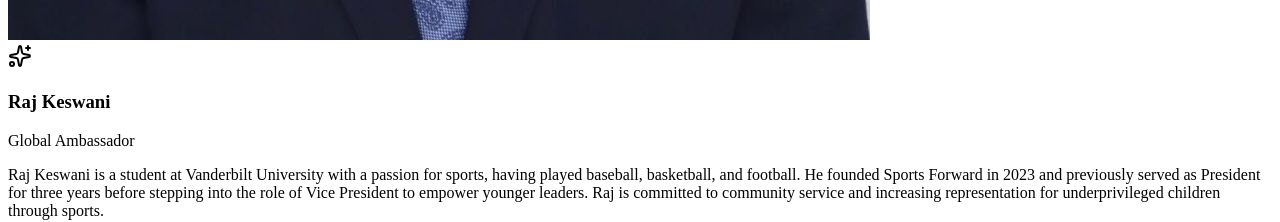
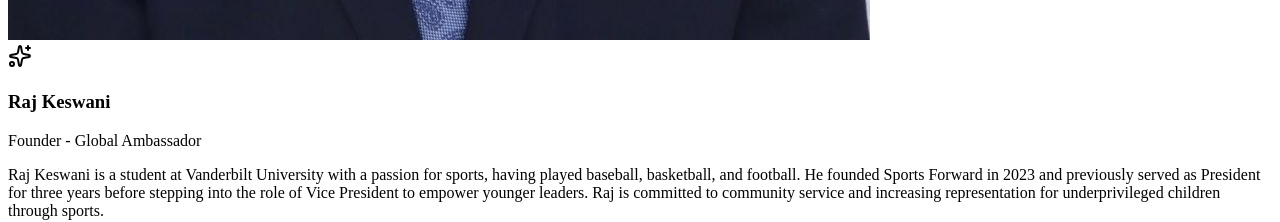
Before and after one commit to sportsforward007-dotorg/sports-forward-web, a React (Vite) app: page /#/our-team in a window 1280 px wide. Shown: the part 3020-3242 px from the top of the page. Built offline with nearby package versions, Linux system fonts and the light colour scheme; the HTML template or start-up script is replaced by a standard one.

Commit message:
raj new name

```diff
--- a/src/pages/OurTeam.jsx
+++ b/src/pages/OurTeam.jsx
@@ -19,7 +19,7 @@ const TeamPage = () => {
     },
     {
       name: 'Raj Keswani',
-      role: 'Global Ambassador',
+      role: 'Founder - Global Ambassador',
       image: '/images/team/raj-keswani_new.png',
       bio: 'Raj Keswani is a student at Vanderbilt University with a passion for sports, having played baseball, basketball, and football. He founded Sports Forward in 2023 and previously served as President for three years before stepping into the role of Vice President to empower younger leaders. Raj is committed to community service and increasing representation for underprivileged children through sports.',
       color: 'from-teal-500 to-blue-500'
```
